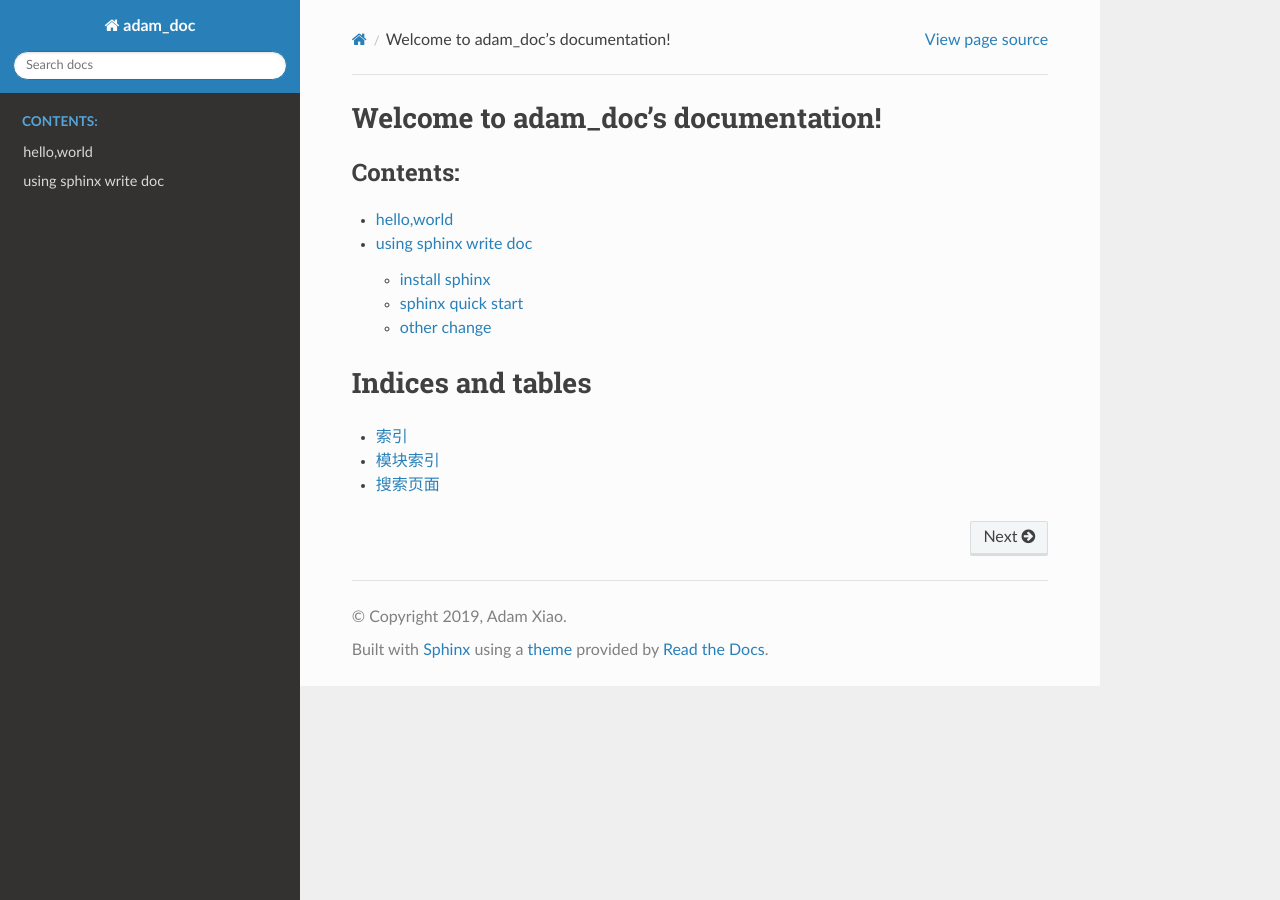
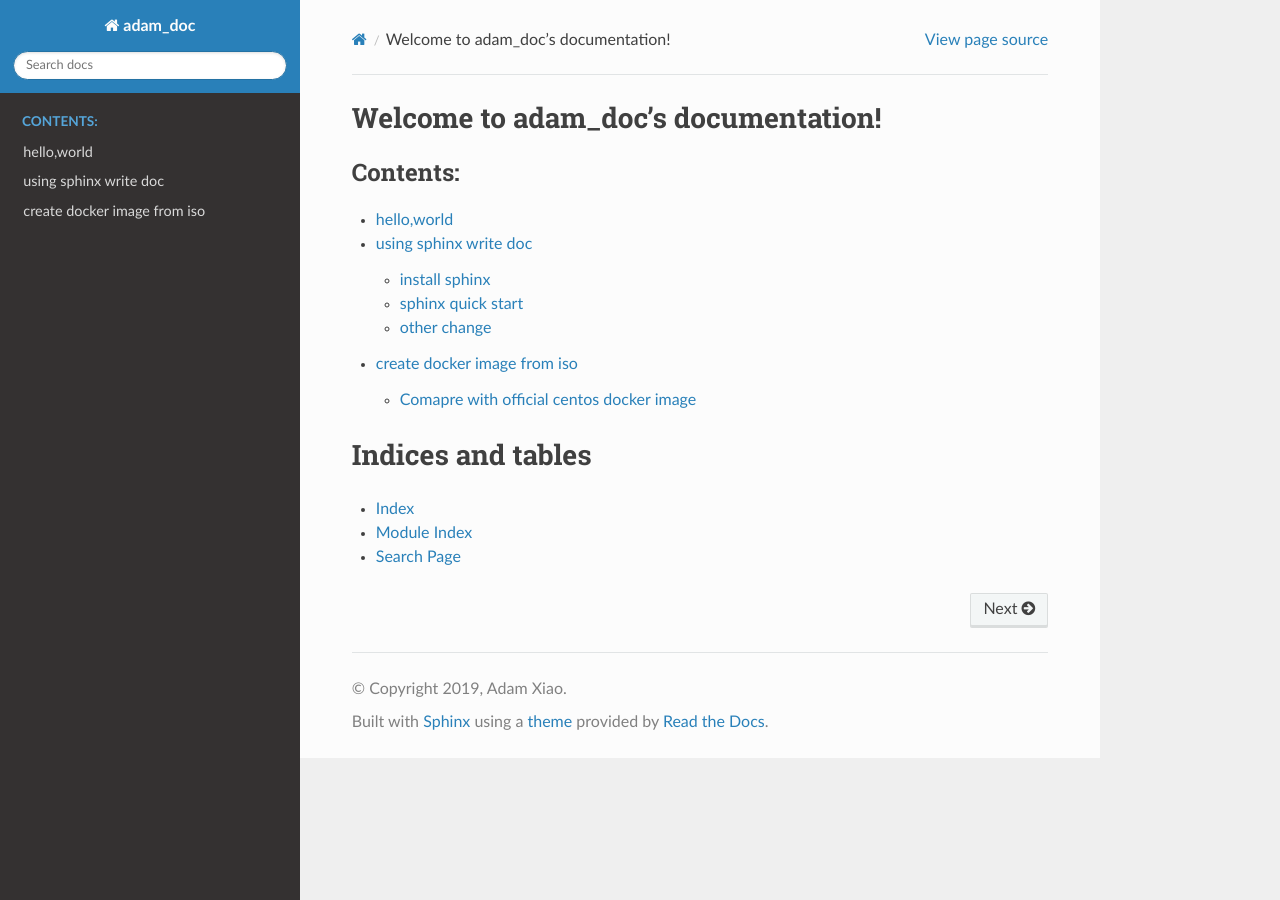
Before and after one commit to adamxiao/adam_doc, a Sphinx documentation site: the page built from source/index.rst, in a window 1280 px wide. Built offline with Sphinx 7.4.7 and the Read the Docs theme 2.0.0, drawn with Linux system fonts in a browser that asks for light colours; some of the changed lines change nothing that is shown.

Commit message:
add iso2docker.md

````diff
--- a/source/conf.py
+++ b/source/conf.py
@@ -69,7 +69,7 @@ release = ''
 #
 # This is also used if you do content translation via gettext catalogs.
 # Usually you set "language" from the command line for these cases.
-language = 'zh_CN'
+language = 'en'
 
 # List of patterns, relative to source directory, that match files and
 # directories to ignore when looking for source files.
--- a/source/index.rst
+++ b/source/index.rst
@@ -12,6 +12,7 @@ Welcome to adam_doc's documentation!
 
    hello
    sphinx_doc
+   iso2docker
 
 
 
--- /dev/null
+++ b/source/iso2docker.md
@@ -0,0 +1,37 @@
+# create docker image from iso
+
+refer <https://monotone.github.io/2017/12/17/customised-iso-to-docker-image/>
+
+This is what I do to create a CentOS docker image:
+
+a) A 'Minimal' installation.
+
+b) Remove the following packages.
+```bash
+yum remove iwl* ql* xorg* ipw* ghostscript* libtheora systemtap-runtime alsa* mysql-libs iw hicolor-icon-theme *firmware* --exclude=kernel-firmware
+```
+
+c) Clean the yum cache.
+```bash
+yum clean all
+```
+
+d) Tar up the filesystem excluding the un-wanted locations.
+```
+tar --numeric-owner --exclude=/proc --exclude=/sys --exclude=/mnt --exclude=/var/cache --exclude=/usr/share/{foomatic,backgrounds,fonts,cups,qt4,groff,kde4,icons,pixmaps,emacs,gnome-background-properties,sounds,gnome,games,desktop-directories}  --exclude=/var/log -zcvf /mnt/centos7-base.tar.gz /
+# add new exclude ?
+# --exclude=/boot
+```
+The tar file is around 300MB.
+
+e) Load the image to docker.
+```
+ # cat centos7-base.tar.gz | docker import - centos7
+```
+The image size is around 700MB
+
+## Comapre with official centos docker image
+
+1. official images size less than 200MB < 700MB, almost in /usr
+2. official rpms total is 150 < 278
+3. official not contain /boot
````
